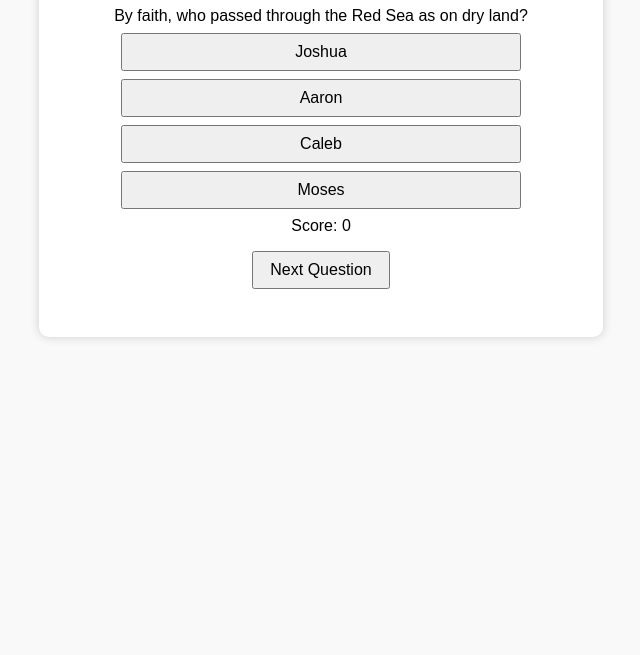
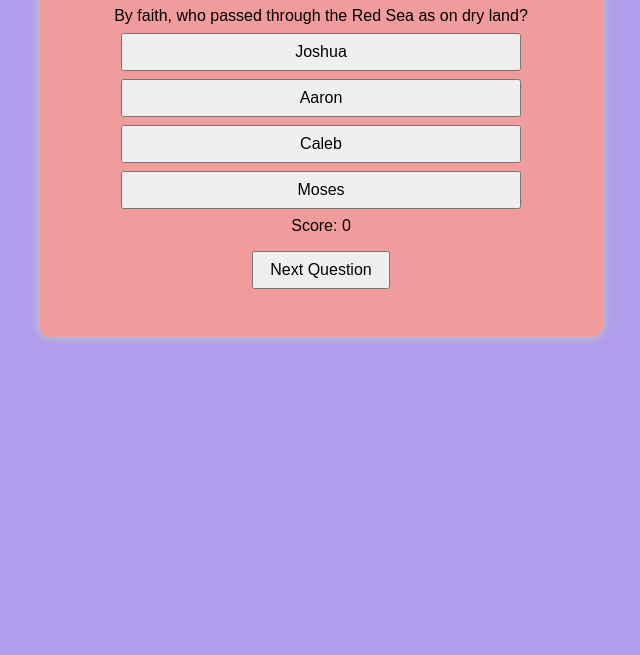
Before and after one commit to WilsonDeoJr/bible-quiz-webbapp, a plain HTML site: page index.html in a window 1280 px wide. Shown: the part 145-800 px from the top of the page, without its empty margins (319-959 px from the left). Drawn offline with Linux system fonts and the light colour scheme.

Commit message:
Update style.css

```diff
--- a/style.css
+++ b/style.css
@@ -1,6 +1,6 @@
 body {
   font-family: sans-serif;
-  background-color: #f9f9f9;
+  background-color: #ae9eeb;
   text-align: center;
   padding: 2em;
 }
@@ -8,7 +8,7 @@ body {
 .quiz-container {
   max-width: 500px;
   margin: auto;
-  background: white;
+  background: rgb(241, 156, 156);
   padding: 2em;
   border-radius: 10px;
   box-shadow: 0 0 10px #ccc;
```
